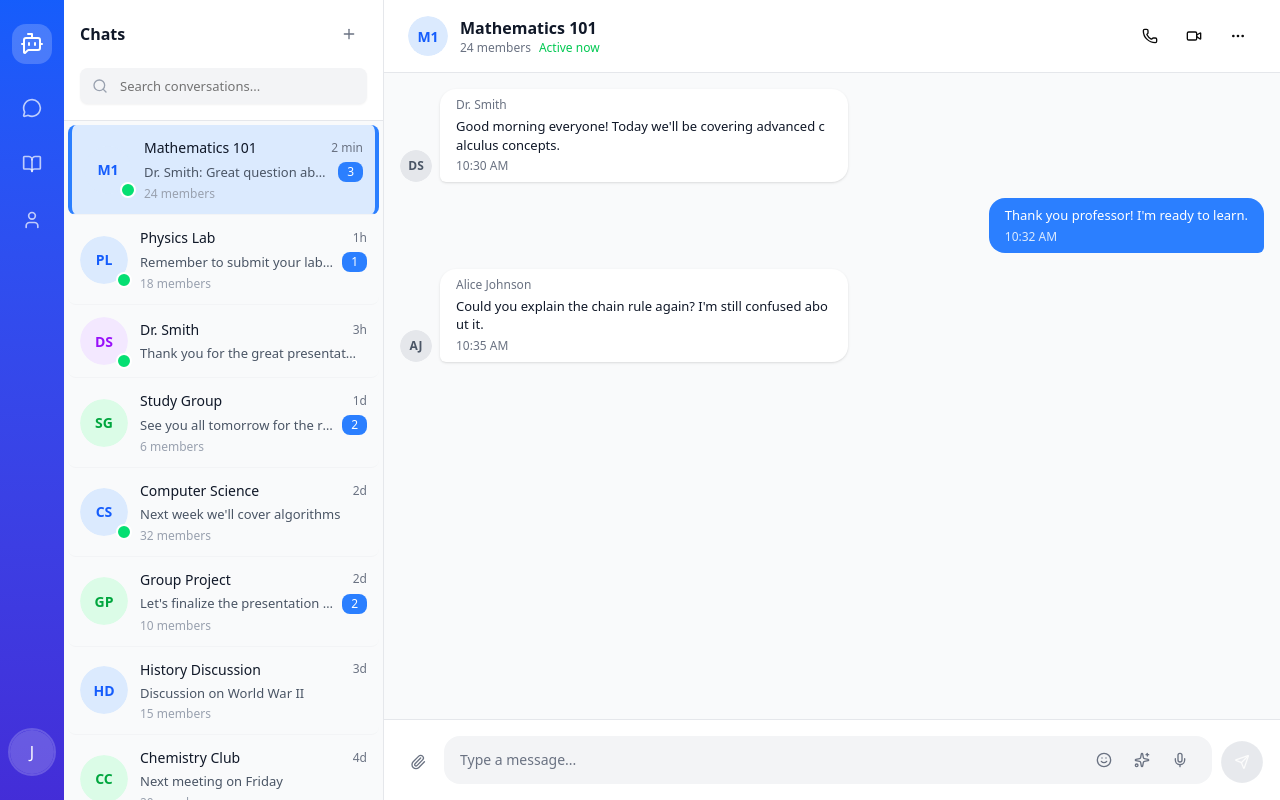
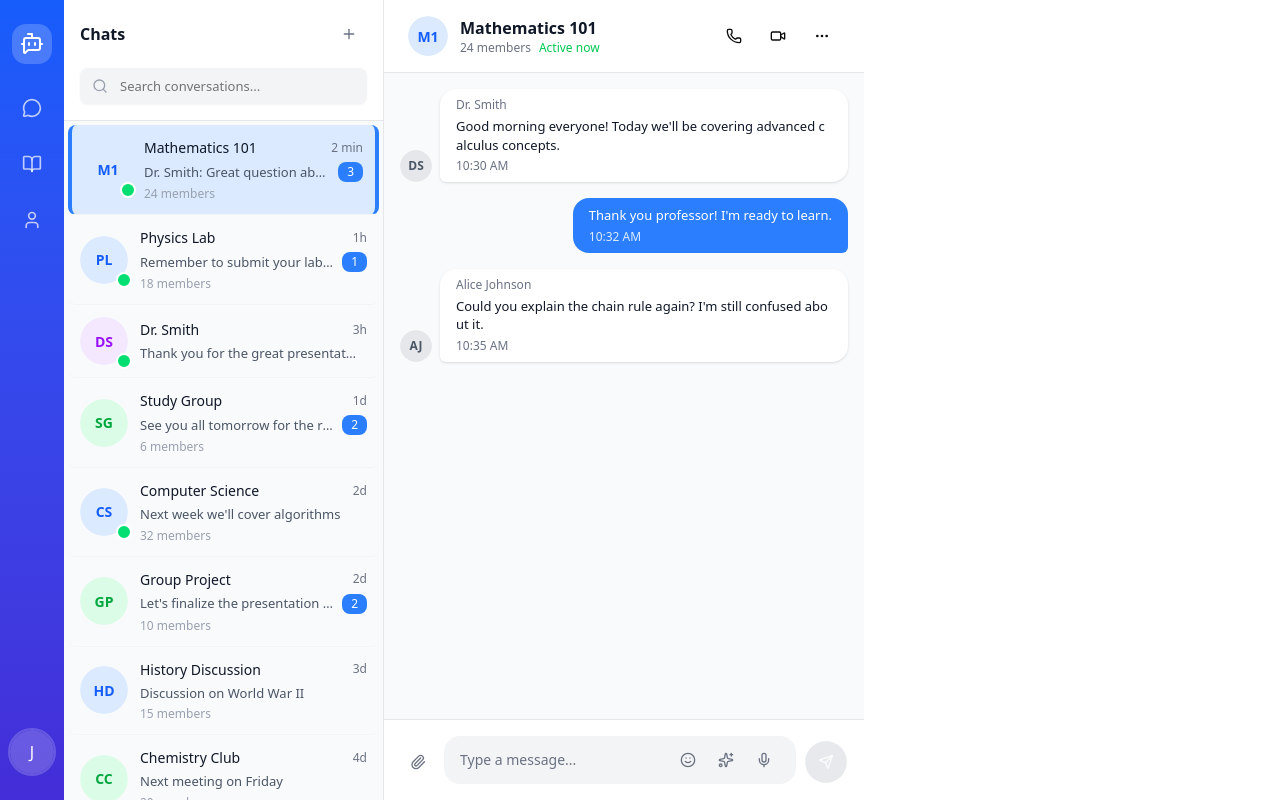
Before and after one commit to Tarikul3639/ChatFly, a Next.js app in the folder web/: page /chat/1 in a window 1280 px wide. Built offline with nearby package versions, Linux system fonts and the light colour scheme.

Commit message:
h-[100vdh] add

```diff
--- a/web/src/app/(with-sidebar)/chat/[id]/page.tsx
+++ b/web/src/app/(with-sidebar)/chat/[id]/page.tsx
@@ -89,7 +89,7 @@ export default function ChatConversationPage() {
   }
 
   return (
-    <div className="flex-1 flex flex-col z-50">
+    <div className="flex flex-col h-[100dvh] max-h-screen z-50">
       {/* Chat Header */}
       <ChatHeader selectedChat={selectedChat} onBack={handleBackToList} />
 
@@ -97,7 +97,7 @@ export default function ChatConversationPage() {
       <Message messages={messages} messagesEndRef={messagesEndRef} />
 
       {/* Message Input */}
-      <div className="bg-white border-t border-gray-200 safe-area-bottom">
+      <div className="flex-none bg-white border-t border-gray-200 safe-area-bottom">
         <MessageInput
           message={message}
           setMessage={setMessage}
```
